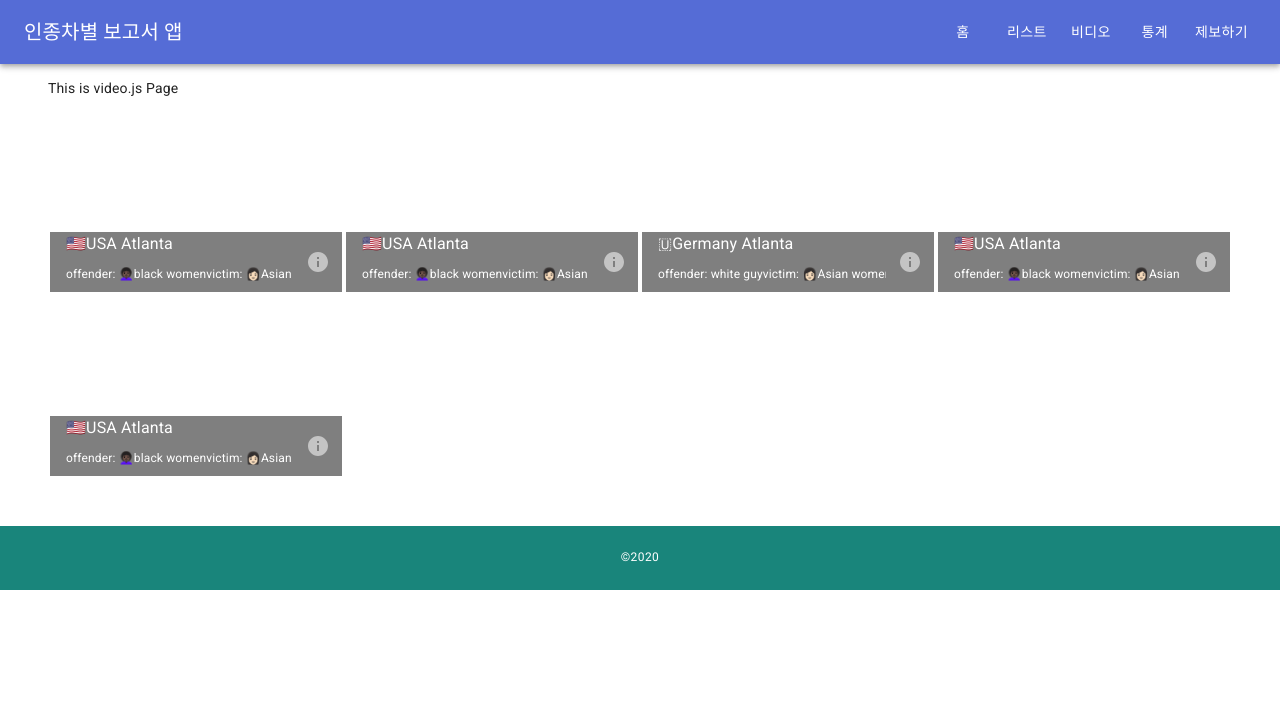
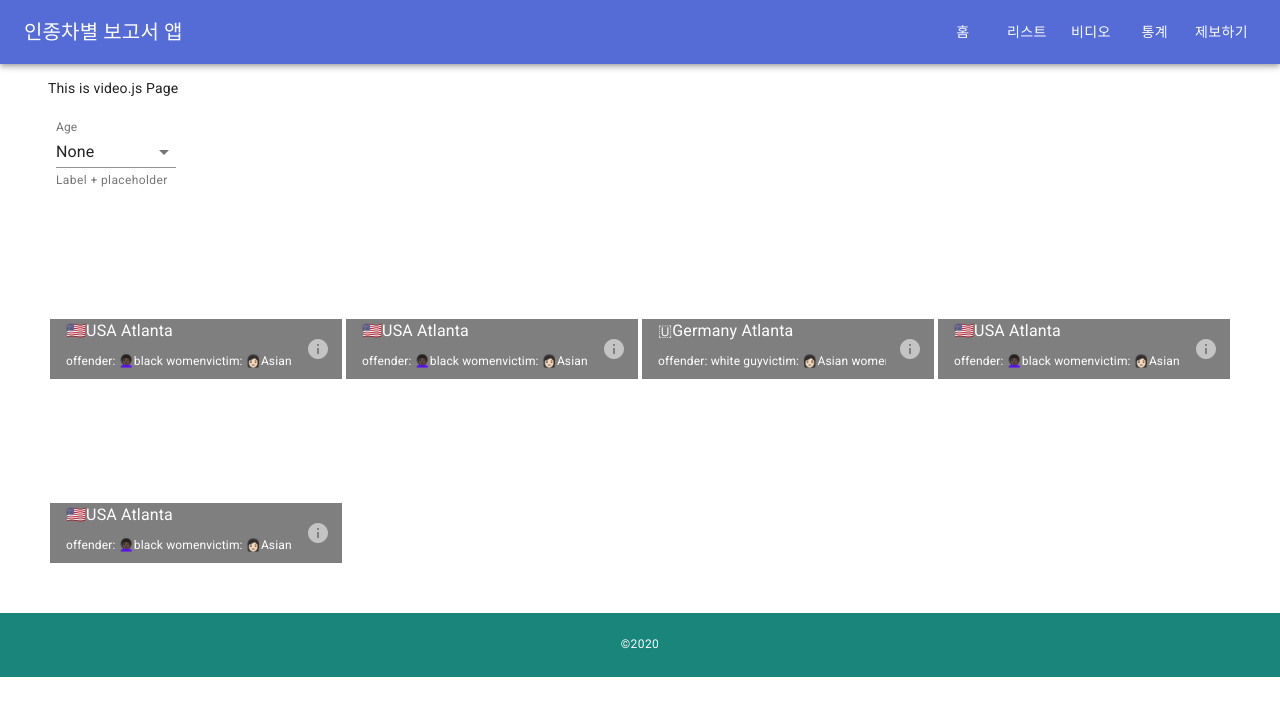
Before and after one commit to de24world/old-racism-report, a Next.js app in the folder client/: page /video in a window 1280 px wide. Shown: the top 716 px of the page. Built offline with nearby package versions, Linux system fonts and the light colour scheme; data requests are answered from the project's data file.

Commit message:
sample select video filter component

```diff
--- a/client/pages/video.js
+++ b/client/pages/video.js
@@ -2,6 +2,7 @@ import { useState, useEffect } from "react";
 import Axios from "axios";
 import Layout from "../src/components/common/Layout";
 import VideoList from "../src/components/Video/VideoList";
+import VideoFilter from "../src/components/Video/VideoFilter";
 
 const ListPage = () => {
   const [dataList, setDataList] = useState([]);
@@ -22,6 +23,7 @@ const ListPage = () => {
     <div>
       <Layout>
         <p>This is video.js Page</p>
+        <VideoFilter dataList={dataList} />
         <VideoList dataList={dataList} />
       </Layout>
     </div>
--- /dev/null
+++ b/client/src/components/Video/VideoFilter.jsx
@@ -0,0 +1,61 @@
+import React, { useState } from "react";
+import PropTypes from "prop-types";
+
+import { makeStyles } from "@material-ui/core/styles";
+import InputLabel from "@material-ui/core/InputLabel";
+import FormHelperText from "@material-ui/core/FormHelperText";
+import FormControl from "@material-ui/core/FormControl";
+// import Select from "@material-ui/core/Select";
+import NativeSelect from "@material-ui/core/NativeSelect";
+
+const useStyles = makeStyles((theme) => ({
+  formControl: {
+    margin: theme.spacing(1),
+    minWidth: 120,
+  },
+}));
+
+const VideoFilter = ({ dataList }) => {
+  const classes = useStyles();
+
+  const [state, setState] = useState({
+    age: "",
+    name: "hai",
+  });
+
+  const handleChange = (event) => {
+    const name = event.target.name;
+    setState({
+      ...state,
+      [name]: event.target.value,
+    });
+  };
+
+  return (
+    <div>
+      <FormControl className={classes.formControl}>
+        <InputLabel shrink htmlFor="age-native-label-placeholder">
+          Age
+        </InputLabel>
+        <NativeSelect
+          value={state.age}
+          onChange={handleChange}
+          inputProps={{
+            name: "age",
+            id: "age-native-label-placeholder",
+          }}
+        >
+          <option value="">None</option>
+          <option value={10}>Ten</option>
+          <option value={20}>Twenty</option>
+          <option value={30}>Thirty</option>
+        </NativeSelect>
+        <FormHelperText>Label + placeholder</FormHelperText>
+      </FormControl>
+    </div>
+  );
+};
+
+VideoFilter.propTypes = {};
+
+export default VideoFilter;
```
